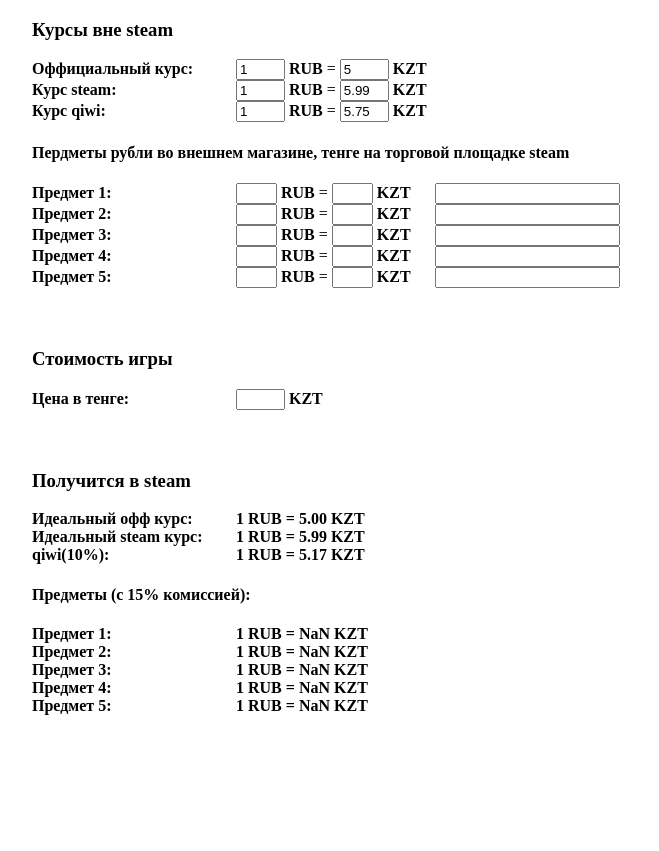
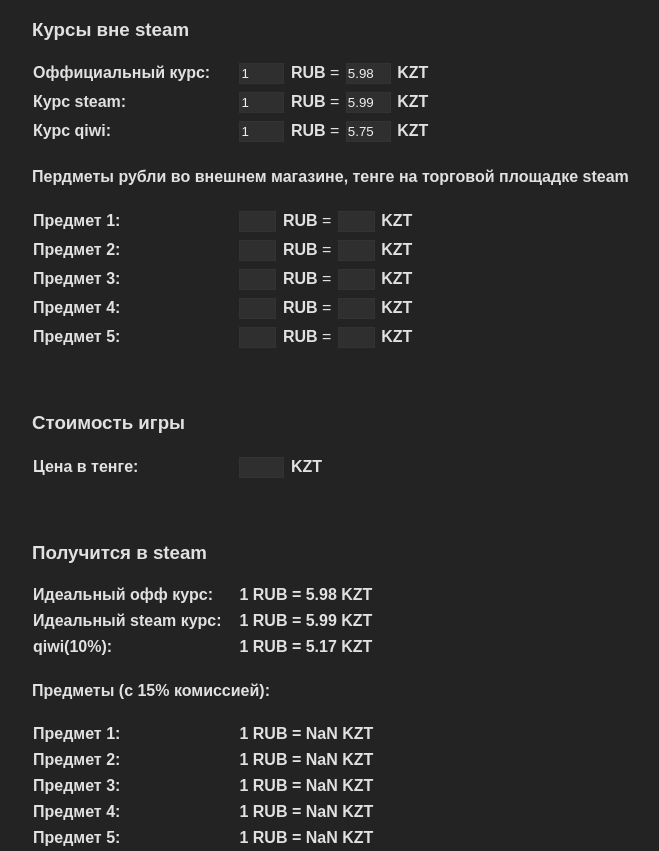
Before and after one commit to rejedai/steam-calc, a plain HTML site: page index.html in a window 1280 px wide. Shown: the whole page, without its empty margins (208-867 px from the left). Before the commit the page ends 800 px from the top, so only its background shows below. Drawn offline with Linux system fonts and the light colour scheme.

Commit message:
Update theme

```diff
--- a/index.html
+++ b/index.html
@@ -62,7 +62,7 @@
 
     function on_load() {
         document.getElementById("official_rub").value = 1;
-        document.getElementById("official_kzt").value = 5,98;
+        document.getElementById("official_kzt").value = 5.98;
 
         document.getElementById("steam_rub").value = 1;
         document.getElementById("steam_kzt").value = 5.99;
@@ -77,7 +77,6 @@
                 "    <label><b>RUB</b> = </label>\n" +
                 "    <input id=\"item" + number + "_steam\" size=\"2\" onblur=\"recalculate()\">\n" +
                 "    <label><b>KZT</b></label>\n" +
-                "    <input style=\"margin-left: 20px;\">\n" +
                 "</div>")
 
         for(let number = item_count; number > 0; number--)
@@ -127,9 +126,20 @@
     }
 </script>
 <style>
-    label {
-
-}
+    html {
+        font-family: sans-serif;
+        background-color: #232323;
+        color: #e1e1e1;
+    }
+    input {
+        color: #efefef;
+        background-color: #2f2f2f;
+        padding: 2px 1px;
+        border: 1px solid #333;
+    }
+    label, input {
+        margin: 4px 1px;
+    }
 </style>
 </body>
 </html>
```
